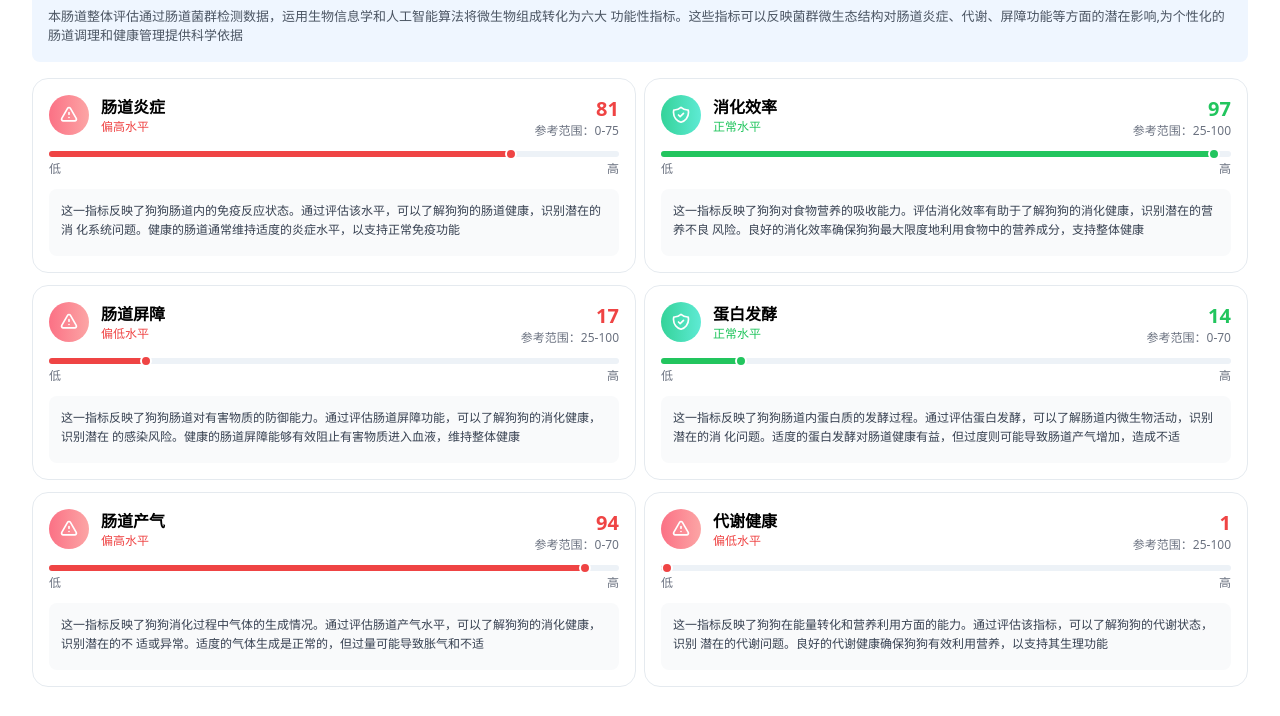
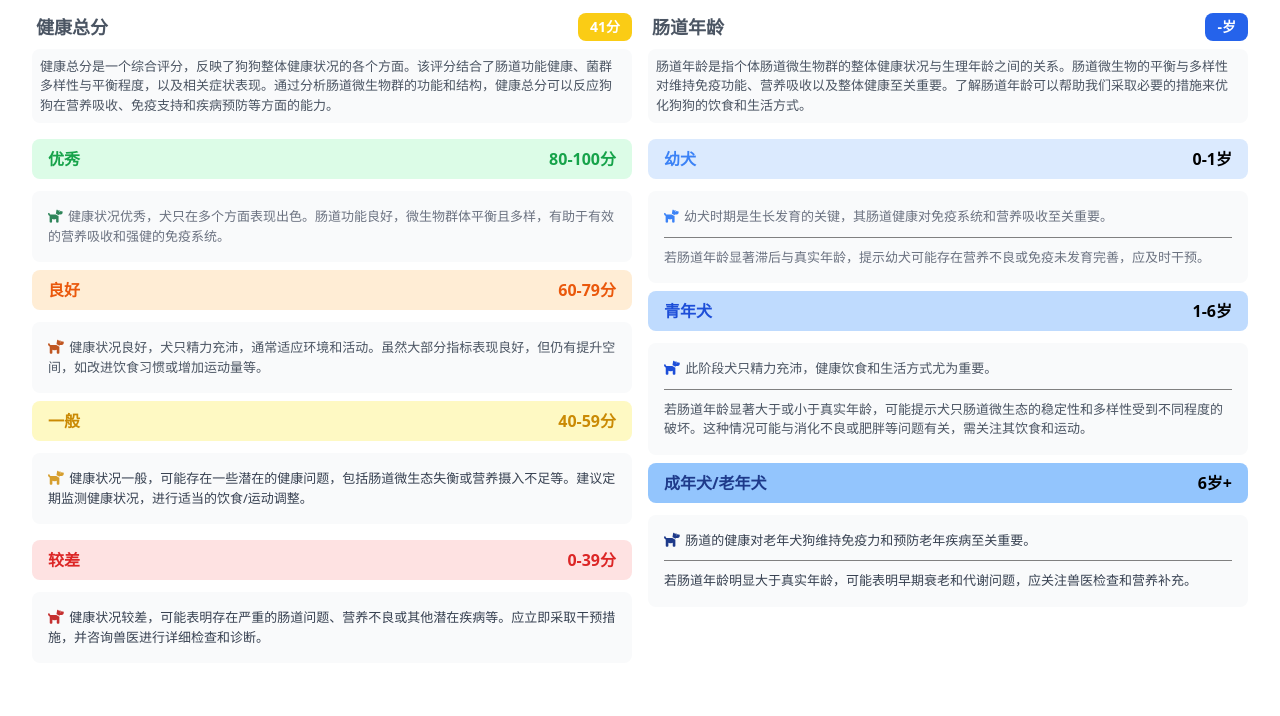
Before and after one commit to SHIMURA0/guhe_pet_report, a website built with webpack: page index.html in a window 1280 px wide. Shown: the part 796-1512 px from the top of the page. Built offline with nearby package versions, Linux system fonts and the light colour scheme.

Commit message:
complete overall health metrics analysis page

```diff
--- a/index.html
+++ b/index.html
@@ -16,6 +16,7 @@
 <body class="min-h-screen p-4">
 <div class="w-full mx-auto bg-transparent overflow-hidden">
   <div id="note" class="p-4"></div> <!-- 加载阅前须知和免责声明页面 -->
+  <div id="overall_health_metrics" class="p-4"></div> <!-- 加载整体健康指标评估页面 -->
   <div id="intestinal_assessment" class="p-4"></div> <!-- 加载肠道评估页面 -->
 </div>
 
--- a/js/app.js
+++ b/js/app.js
@@ -4,7 +4,9 @@
 
 import { fetchData} from './api.js';
 import { loadNoteContent } from './note.js';
+import {loadOverallHealthMetricsAnalysisHTML} from './overall_health_metrics_analysis.js';
 import { loadIntestinalAssessment } from './intestinal_assessment.js';
+
 
 async function initialize(sampleId) {
   try {
@@ -158,4 +160,5 @@ const sampleData = {
 document.addEventListener('DOMContentLoaded', () => {
   loadNoteContent(); // 加载 note.html 内容
   loadIntestinalAssessment(sampleData); // 加载 intestinal_assessment.html 内容
+  loadOverallHealthMetricsAnalysisHTML(sampleData); // 加载 overall_health_metrics_analysis.html 内容
 });
--- /dev/null
+++ b/js/overall_health_metrics_analysis.js
@@ -0,0 +1,177 @@
+// js/overall_health_metrics_analysis.js
+// date: 2025-06-26
+// author: Honglie Zhang
+
+// overall_health_metrics_analysis.js
+
+const descriptionData = {
+  overallDescription: `本报告通过肠道菌群检测数据，运用生物信息学和人工智能算法将微生物组成转化为两个重要健康指标：<strong>健康总分</strong>和<strong>肠道年龄</strong>。这些指标可以反映菌群微生态结构对肠道炎症、代谢、屏障功能等方面的潜在影响，为个性化的肠道调理和健康管理提供科学依据。`,
+  overallMetricsDescription: {
+    healthScoreDescription: `健康总分是一个综合评分，反映了狗狗整体健康状况的各个方面。该评分结合了肠道功能健康、菌群多样性与平衡程度，以及相关症状表现。通过分析肠道微生物群的功能和结构，健康总分可以反应狗狗在营养吸收、免疫支持和疾病预防等方面的能力。`,
+    gutAgeDescription: `肠道年龄是指个体肠道微生物群的整体健康状况与生理年龄之间的关系。肠道微生物的平衡与多样性对维持免疫功能、营养吸收以及整体健康至关重要。了解肠道年龄可以帮助我们采取必要的措施来优化狗狗的饮食和生活方式。`,
+  },
+};
+
+function generateOverallHealthMetricsAnalysisHTML(overallHealthMetricsData) {
+
+  let overallHealthMetricsHTML = '';
+
+  const overallHealthScoreItem = overallHealthMetricsData.find(item => item.name === '健康总分');
+  const overallHealthScore = overallHealthScoreItem?.value || '-';
+  const gutAgeItem = overallHealthMetricsData.find(item => item.name === '肠道年龄');
+  const gutAge = gutAgeItem?.value || '-';
+
+  overallHealthMetricsHTML += `
+    <h2 class="text-2xl font-bold text-blue-800 mb-6 border-b-2 border-blue-200 pt-4 pb-2 page-break">
+      宏观健康指标解读
+    </h2>
+
+    <div class="bg-blue-50 p-4 rounded-lg mb-4">
+      <div>
+        <div class="flex items-center">
+          <div class="bg-indigo-100 p-2 rounded-full mr-4">
+            <svg xmlns="http://www.w3.org/2000/svg" class="h-6 w-6 text-indigo-600" fill="none" viewBox="0 0 24 24" stroke="currentColor">
+              <path stroke-linecap="round" stroke-linejoin="round" stroke-width="2" d="M9.663 17h4.673M12 3v1m6.364 1.636l-.707.707M21 12h-1M4 12H3m3.343-5.657l-.707-.707m2.828 9.9a5 5 0 117.072 0l-.548.547A3.374 3.374 0 0014 18.469V19a2 2 0 11-4 0v-.531c0-.895-.356-1.754-.988-2.386l-.548-.547z"/>
+            </svg>
+          </div>
+          <div>
+            <p class="text-gray-600" style="font-size: 13px">
+              ${descriptionData.overallDescription}
+            </p>
+          </div>
+        </div>
+      </div>
+    </div>
+
+    <div class="grid grid-cols-2 gap-4">
+      <div class="bg-transparent p-0 rounded-lg">
+        <h2 class="text-lg font-bold mb-2 ml-1 flex items-center justify-between text-gray-600">
+          健康总分
+          <div class="bg-yellow-400 rounded-lg px-3 py-1 text-sm text-white">
+            ${overallHealthScore}分
+          </div>
+        </h2>
+        <div class="bg-gray-50 p-2 rounded-lg mb-4">
+          <p class="text-gray-600" style="font-size: 13px;">
+            ${descriptionData.overallMetricsDescription.healthScoreDescription}
+          </p>
+        </div>
+
+        <div class="grid grid-cols-1 gap-2 mt-4">
+          <div class="flex justify-between items-center mb-1 bg-green-100 px-4 py-2 rounded-lg">
+            <strong class="text-green-600">优秀</strong>
+            <span class="text-green-600 font-bold">80-100分</span>
+          </div>
+          <div class="bg-gray-50 p-4 rounded-lg">
+            <p class="text-gray-500" style="font-size: 13px;">
+              <i class="fas fa-dog" style="font-size: 13px; color: #2F855A; margin-right: 2px;"></i>
+              健康状况优秀，犬只在多个方面表现出色。肠道功能良好，微生物群体平衡且多样，有助于有效的营养吸收和强健的免疫系统。
+            </p>
+          </div>
+
+          <div class="flex justify-between items-center mb-1 bg-orange-100 px-4 py-2 rounded-lg">
+            <strong class="text-orange-600">良好</strong>
+            <span class="text-orange-600 font-bold">60-79分</span>
+          </div>
+          <div class="bg-gray-50 p-4 rounded-lg">
+            <p class="text-gray-600" style="font-size: 13px;">
+              <i class="fas fa-dog" style="font-size: 14px; color: #C05621; margin-right: 2px;"></i>
+              健康状况良好，犬只精力充沛，通常适应环境和活动。虽然大部分指标表现良好，但仍有提升空间，如改进饮食习惯或增加运动量等。
+            </p>
+          </div>
+
+          <div class="flex justify-between items-center mb-1 bg-yellow-100 px-4 py-2 rounded-lg">
+            <strong class="text-yellow-600">一般</strong>
+            <span class="text-yellow-600 font-bold">40-59分</span>
+          </div>
+          <div class="bg-gray-50 p-4 rounded-lg">
+            <p class="text-gray-700" style="font-size: 13px;">
+              <i class="fas fa-dog" style="font-size: 14px; color: #D69E2E; margin-right: 2px;"></i>
+              健康状况一般，可能存在一些潜在的健康问题，包括肠道微生态失衡或营养摄入不足等。建议定期监测健康状况，进行适当的饮食/运动调整。
+            </p>
+          </div>
+
+          <div class="flex justify-between items-center mb-1 bg-red-100 px-4 py-2 rounded-lg mt-2">
+            <strong class="text-red-600">较差</strong>
+            <span class="text-red-600 font-bold">0-39分</span>
+          </div>
+          <div class="bg-gray-50 px-4 pt-4 pb-4 rounded-lg">
+            <p class="text-gray-700" style="font-size: 13px;">
+              <i class="fas fa-dog" style="font-size: 14px; color: #C53030; margin-right: 2px;"></i>
+              健康状况较差，可能表明存在严重的肠道问题、营养不良或其他潜在疾病等。应立即采取干预措施，并咨询兽医进行详细检查和诊断。
+            </p>
+          </div>
+        </div>
+      </div>
+
+      <div class="bg-transparent p-0 rounded-lg">
+        <h2 class="text-lg font-bold mb-2 ml-1 flex items-center justify-between text-gray-600">
+          肠道年龄
+          <div class="bg-blue-600 rounded-lg px-3 py-1 text-sm text-white">
+            ${gutAge}岁
+          </div>
+        </h2>
+        <div class="bg-gray-50 p-2 rounded-lg mb-4">
+          <p class="text-gray-600" style="font-size: 13px;">
+            ${descriptionData.overallMetricsDescription.gutAgeDescription}
+          </p>
+        </div>
+        <div class="grid grid-cols-1 gap-2 mt-4">
+          <div class="flex justify-between items-center mb-1 bg-blue-100 px-4 py-2 rounded-lg">
+            <strong class="text-blue-500">幼犬</strong>
+            <span><strong>0-1岁</strong></span>
+          </div>
+          <div class="bg-gray-50 p-4 rounded-lg">
+            <p class="text-gray-500" style="font-size: 13px;">
+              <i class="fas fa-dog text-blue-500" style="font-size: 13px; margin-right: 2px;"></i>
+              幼犬时期是生长发育的关键，其肠道健康对免疫系统和营养吸收至关重要。
+            </p>
+            <div style="border-top: 1px solid gray; margin: 10px 0;"></div>
+            <p class="text-gray-500" style="font-size: 13px;">
+              若肠道年龄显著滞后与真实年龄，提示幼犬可能存在营养不良或免疫未发育完善，应及时干预。
+            </p>
+          </div>
+          <div class="flex justify-between items-center mb-1 bg-blue-200 px-4 py-2 rounded-lg">
+            <strong class="text-blue-700">青年犬</strong>
+            <span><strong>1-6岁</strong></span>
+          </div>
+          <div class="bg-gray-50 p-4 rounded-lg">
+            <p class="text-gray-600" style="font-size: 13px;">
+              <i class="fas fa-dog text-blue-700" style="font-size: 14px; margin-right: 2px;"></i>
+              此阶段犬只精力充沛，健康饮食和生活方式尤为重要。
+            </p>
+            <div style="border-top: 1px solid gray; margin: 10px 0;"></div>
+            <p class="text-gray-600" style="font-size: 13px;">
+              若肠道年龄显著大于或小于真实年龄，可能提示犬只肠道微生态的稳定性和多样性受到不同程度的破坏。这种情况可能与消化不良或肥胖等问题有关，需关注其饮食和运动。
+            </p>
+          </div>
+
+          <div class="flex justify-between items-center mb-1 bg-blue-300 px-4 py-2 rounded-lg">
+            <strong class="text-blue-900">成年犬/老年犬</strong>
+            <span><strong>6岁+</strong></span>
+          </div>
+          <div class="bg-gray-50 p-4 rounded-lg">
+            <p class="text-gray-700" style="font-size: 13px;">
+              <i class="fas fa-dog text-blue-900" style="font-size: 14px; margin-right: 2px;"></i>
+              肠道的健康对老年犬狗维持免疫力和预防老年疾病至关重要。
+            </p>
+            <div style="border-top: 1px solid gray; margin: 10px 0;"></div>
+            <p class="text-gray-700" style="font-size: 13px;">
+              若肠道年龄明显大于真实年龄，可能表明早期衰老和代谢问题，应关注兽医检查和营养补充。
+            </p>
+          </div>
+        </div>
+      </div>
+    </div>
+  `;
+
+  return overallHealthMetricsHTML;
+}
+
+function loadOverallHealthMetricsAnalysisHTML(sampleData) {
+  // 生成整体健康指标评估评估的 HTML
+  // 将生成的 HTML 插入到 ID 为 "overall_health_metrics" 的 div 中
+  document.getElementById('overall_health_metrics').innerHTML = generateOverallHealthMetricsAnalysisHTML(sampleData['总分']);
+}
+
+export {loadOverallHealthMetricsAnalysisHTML};
```
Also changed, not shown: 1 other file.
